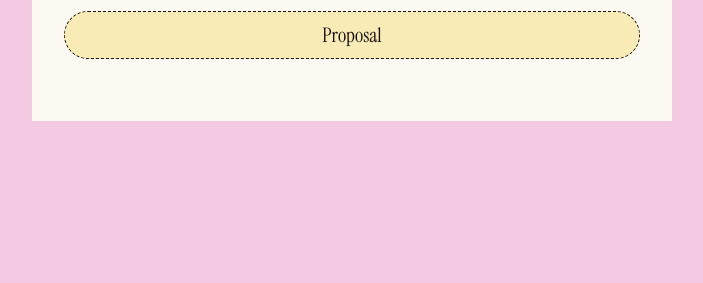
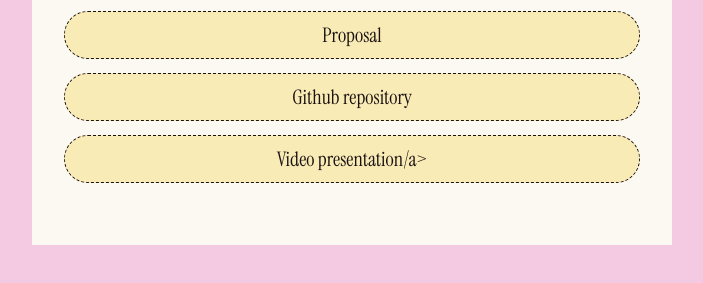
Before and after one commit to aadi-eee/webprogramming, a plain HTML site: page Final project/index.html in a window 1280 px wide. Shown: the part 259-542 px from the top of the page, without its empty margins (288-991 px from the left). Drawn offline with Linux system fonts and the light colour scheme.

Commit message:
Update index.html with additional links
Added links to GitHub repository and video presentation.

```diff
--- a/Final project/index.html
+++ b/Final project/index.html
@@ -31,6 +31,12 @@
      <ul>
        <li><a href="final.html"> Proposal</a></li>
   </ul>
+  <ul>
+       <li><a href="https://github.com/kahlen2008/webprogproject"> Github repository</a></li>
+  </ul>
+   <ul>
+       <li><a href="https://drive.google.com/file/d/1fm30EHX9H_X3D-qCcLZ3_2O0gHvutgSQ/view"> Video presentation/a></li>
+  </ul>
 </div>
 </body>
 </html>
```
